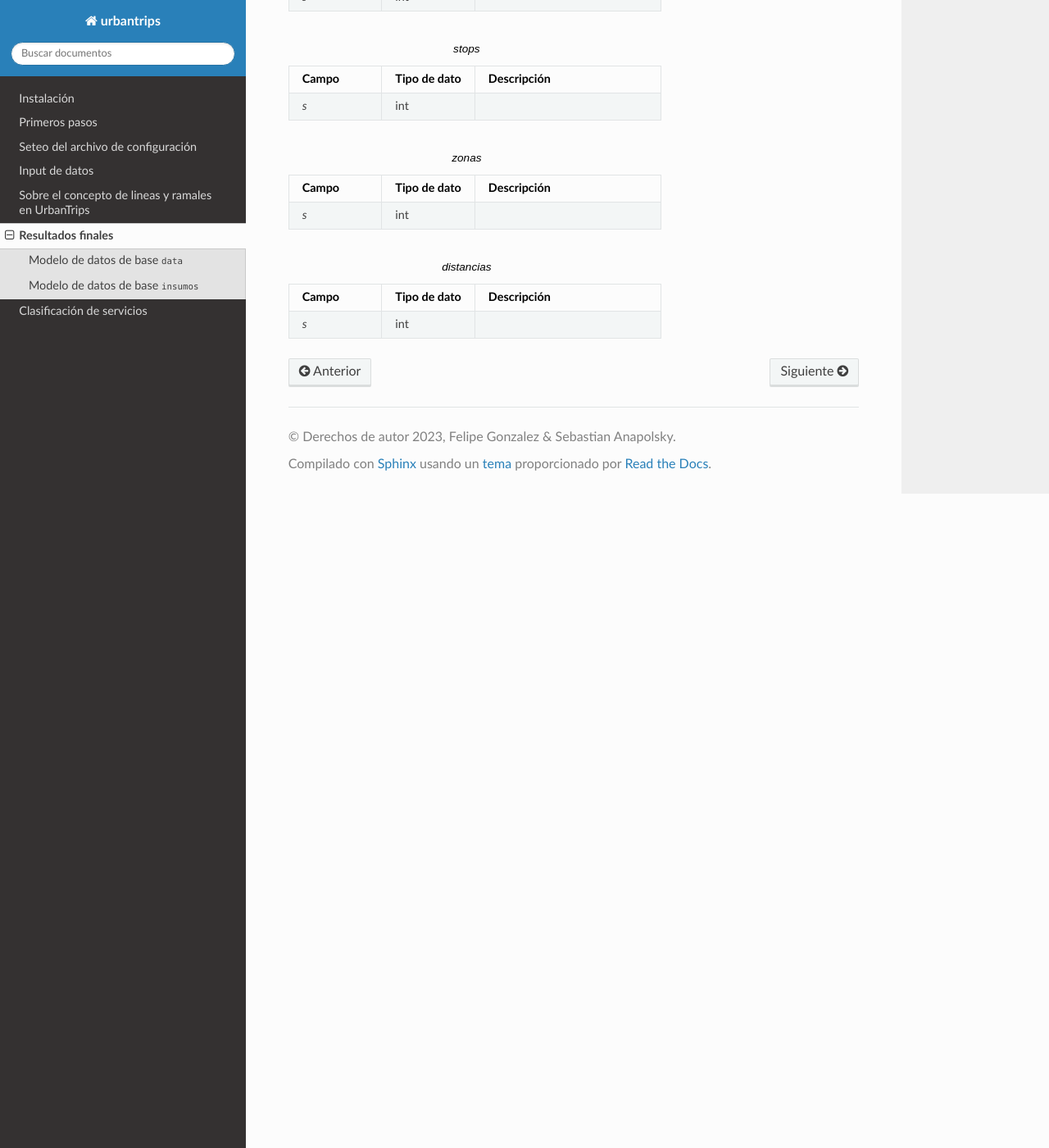
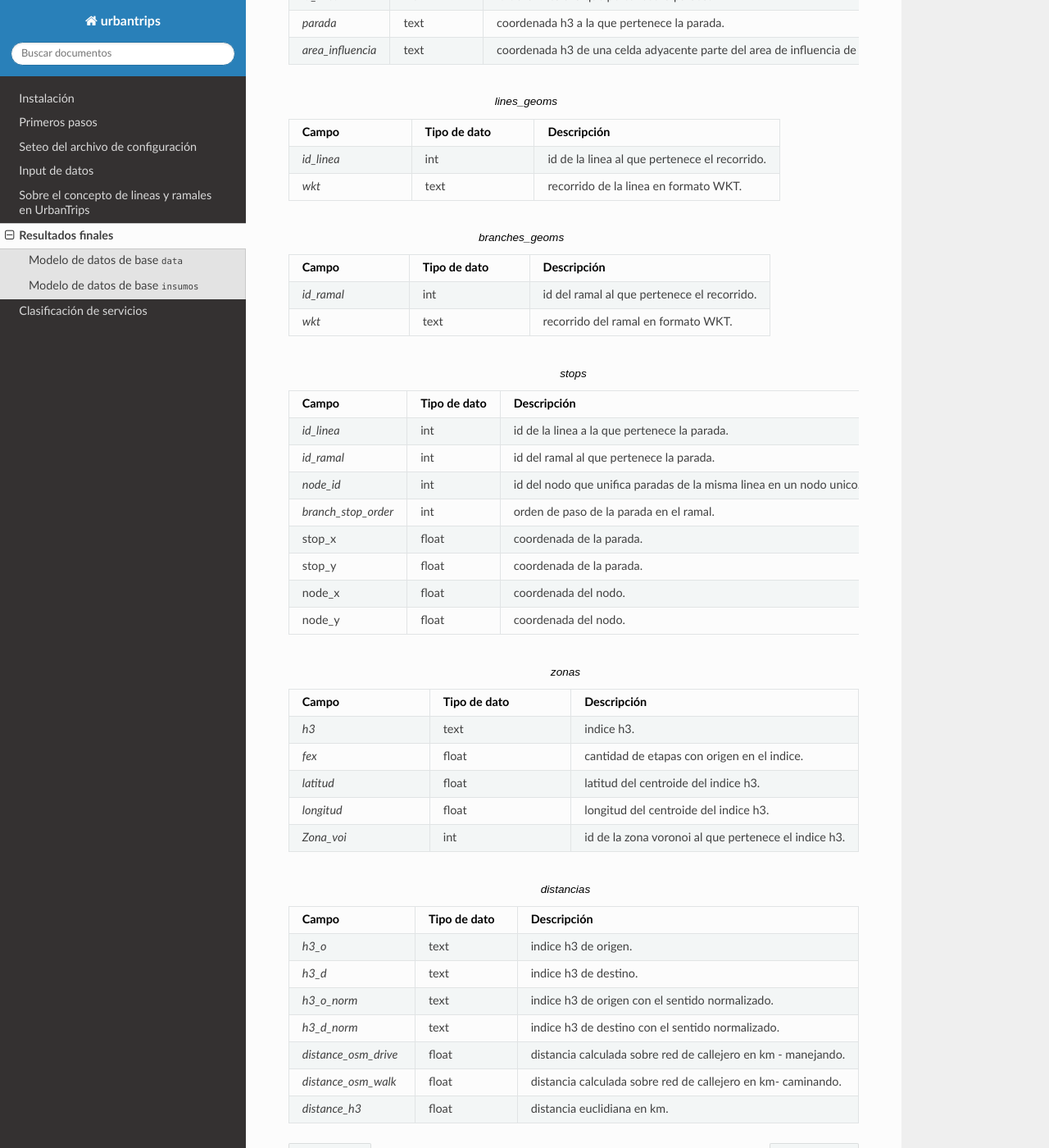
Before and after one commit to EL-BID/UrbanTrips, a Sphinx documentation site: the page built from docs/source/resultados.rst, in a window 1280 px wide and 1400 px high, scrolled down 7187 px. Shown: the whole window at 82% size. Built offline with Sphinx 7.4.7 and the Read the Docs theme 2.0.0, drawn with Linux system fonts in a browser that asks for light colours; some of the changed text lies outside the part shown.

Commit message:
Update documentation

```diff
--- a/docs/source/configuracion.rst
+++ b/docs/source/configuracion.rst
@@ -67,7 +67,7 @@ El siguiente conjunto de parámetros de configuración definen el procesamiento
 * ``ventana_viajes``: Cuando se tiene un timestamp completo, indica la ventana de tiempo en minutos para considerar que dos o más etapas que sucedan en esa ventana de tiempo con respecto a la primera etapa se agrupan en un mismo viaje.
 * ``ventana_duplicado``: Cuando se tiene un timestamp completo, indica la ventana de tiempo en minutos para considerar que dos transacciones son simultaneas, por lo se creará un ``id_tarjeta`` ad hoc a cada una, asumiendo que se trata de usuarios diferentes que utilizan una misma tarjeta.
 * ``tipo_trx_invalidas``: Especifica primero el nombre del atributo tal cual aparece en el csv y luego los valores que deben eliminarse al no representar transacciones vinculadas a viajes (por ej. carga de salgo en la tarjeta, errores del sistema, check outs de modos que los posean). Se pueden especificar varios atributos y varios valores por cada atributo.
-* ``modos``: UrbanTrips estandariza los modos en 5 categorias (``autobus``,``tren``,``metro``,``tranvia`` y ``brt``). Debe pasarse el equivalente a cómo aparece categorizado en el csv cada modo.
+* ``modos``: UrbanTrips estandariza los modos en 5 categorias (``autobus``, ``tren``, ``metro``, ``tranvia`` y ``brt``). Debe pasarse el equivalente a cómo aparece categorizado en el csv cada modo.
 
 
 .. code::
--- a/docs/source/resultados.rst
+++ b/docs/source/resultados.rst
@@ -62,7 +62,7 @@ Un grupo de tablas guardan los microdatos de las transacciónes, etapas, viajes,
      - longitud.
    * - *factor_expansion*
      - float
-     - factor de expansión original.
+     - factor de expansión original tal cual viene en transacciones. Si no es una muestra es 1.
 
 
 
@@ -121,15 +121,12 @@ Un grupo de tablas guardan los microdatos de las transacciónes, etapas, viajes,
    * - *od_validado*
      - int
      - indica si la etapa es válida (1) o no puede imputarse un destino (0).
-   * - *factor_expansion_original*
-     - float
-     - factor de expansión para las etapas.
    * - *factor_expansion_linea*
      - float
-     - factor de expansión para las etapas que expande cada etapa para que el agregado por línea coincida con los totales por línea previo a filtrar datos inválidos.
+     - factor de expansión para las etapas que expande cada etapa de modo que que el agregado por línea coincida con los totales por línea previo a filtrar datos inválidos.
    * - *factor_expansion_tarjeta*
      - float
-     - factor de expansión para las etapas que expande cada etapa para que el agregado por tarjeta coincida con los totales por tarjeta previo a filtrar datos inválidos.
+     - factor de expansión para las etapas que expande cada etapa modo que el agregado por tarjeta coincida con los totales por tarjeta previo a filtrar datos inválidos.
 
 
 
@@ -530,9 +527,21 @@ El siguiente grupo de tablas almacena información que no se actualiza periódic
    * - Campo
      - Tipo de dato
      - Descripción
-   * - *s*
+   * - *id_linea*
      - int
-     -
+     - id de la linea
+   * - *nombre_linea*
+     - text
+     - nombre de fantasía de la linea o el que figura en el cartel
+   * - *modo*
+     - text
+     - Modo estandarizado de la linea.
+   * - *empresa*
+     - text
+     - empresa a la que pertenece la linea.
+   * - *descripcion*
+     - text
+     - campo que almacena algun texto descriptivo de la linea.
 
 .. list-table:: metadata_ramales
    :widths: 25 25 50
@@ -541,9 +550,24 @@ El siguiente grupo de tablas almacena información que no se actualiza periódic
    * - Campo
      - Tipo de dato
      - Descripción
-   * - *s*
+   * - *id_ramal*
      - int
-     -
+     - id del ramal
+   * - *id_linea*
+     - int
+     - id de la linea a la que pertenece el ramal
+   * - *nombre_ramal*
+     - text
+     - nombre de fantasía del ramal o el que figura en el cartel
+   * - *modo*
+     - text
+     - Modo estandarizado del ramal.
+   * - *empresa*
+     - text
+     - empresa a la que pertenece la linea.
+   * - *descripcion*
+     - text
+     - campo que almacena algun texto descriptivo del ramal	.
 
 .. list-table:: matriz_validacion
    :widths: 25 25 50
@@ -552,9 +576,17 @@ El siguiente grupo de tablas almacena información que no se actualiza periódic
    * - Campo
      - Tipo de dato
      - Descripción
-   * - *s*
+   * - *id_linea*
      - int
-     -
+     - id de la linea a la que pertenece la parada.
+   * - *parada*
+     - text
+     - coordenada h3 a la que pertenece la parada.
+   * - *area_influencia*
+     - text
+     - coordenada h3 de una celda adyacente parte del area de influencia de la parada.
+
+
 
 .. list-table:: lines_geoms
    :widths: 25 25 50
@@ -563,9 +595,14 @@ El siguiente grupo de tablas almacena información que no se actualiza periódic
    * - Campo
      - Tipo de dato
      - Descripción
-   * - *s*
+   * - *id_linea*
      - int
-     -
+     - id de la linea al que pertenece el recorrido.
+   * - *wkt*
+     - text
+     - recorrido de la linea en formato WKT.
+
+
 
 .. list-table:: branches_geoms
    :widths: 25 25 50
@@ -574,9 +611,12 @@ El siguiente grupo de tablas almacena información que no se actualiza periódic
    * - Campo
      - Tipo de dato
      - Descripción
-   * - *s*
+   * - *id_ramal*
      - int
-     -
+     - id del ramal al que pertenece el recorrido.
+   * - *wkt*
+     - text
+     - recorrido del ramal en formato WKT.
 
 .. list-table:: stops
    :widths: 25 25 50
@@ -585,9 +625,31 @@ El siguiente grupo de tablas almacena información que no se actualiza periódic
    * - Campo
      - Tipo de dato
      - Descripción
-   * - *s*
+   * - *id_linea*
      - int
-     -
+     - id de la linea a la que pertenece la parada.
+   * - *id_ramal*
+     - int
+     - id del ramal al que pertenece la parada.
+   * - *node_id*
+     - int
+     - id del nodo que unifica paradas de la misma linea en un nodo unico.
+   * - *branch_stop_order*
+     - int
+     - orden de paso de la parada en el ramal.
+   * - stop_x
+     - float
+     - coordenada de la parada.
+   * - stop_y
+     - float
+     - coordenada de la parada.
+   * - node_x
+     - float
+     - coordenada del nodo.
+   * - node_y
+     - float
+     - coordenada del nodo.
+
 
 .. list-table:: zonas
    :widths: 25 25 50
@@ -596,9 +658,23 @@ El siguiente grupo de tablas almacena información que no se actualiza periódic
    * - Campo
      - Tipo de dato
      - Descripción
-   * - *s*
+   * - *h3*
+     - text
+     - indice h3.
+   * - *fex*
+     - float
+     - cantidad de etapas con origen en el indice.
+   * - *latitud*
+     - float
+     - latitud del centroide del indice h3.
+   * - *longitud*
+     - float
+     - longitud del centroide del indice h3.
+   * - *Zona_voi*
      - int
-     -
+     - id de la zona voronoi al que pertenece el indice h3.
+
+
 
 .. list-table:: distancias
    :widths: 25 25 50
@@ -607,6 +683,24 @@ El siguiente grupo de tablas almacena información que no se actualiza periódic
    * - Campo
      - Tipo de dato
      - Descripción
-   * - *s*
-     - int
-     -
+   * - *h3_o*
+     - text
+     - indice h3 de origen.
+   * - *h3_d*
+     - text
+     - indice h3 de destino.
+   * - *h3_o_norm*
+     - text
+     - indice h3 de origen con el sentido normalizado.
+   * - *h3_d_norm*
+     - text
+     - indice h3 de destino con el sentido normalizado.
+   * - *distance_osm_drive*
+     - float
+     - distancia calculada sobre red de callejero en km - manejando.
+   * - *distance_osm_walk*
+     - float
+     - distancia calculada sobre red de callejero en km- caminando.
+   * - *distance_h3*
+     - float
+     - distancia euclidiana en km.
```
